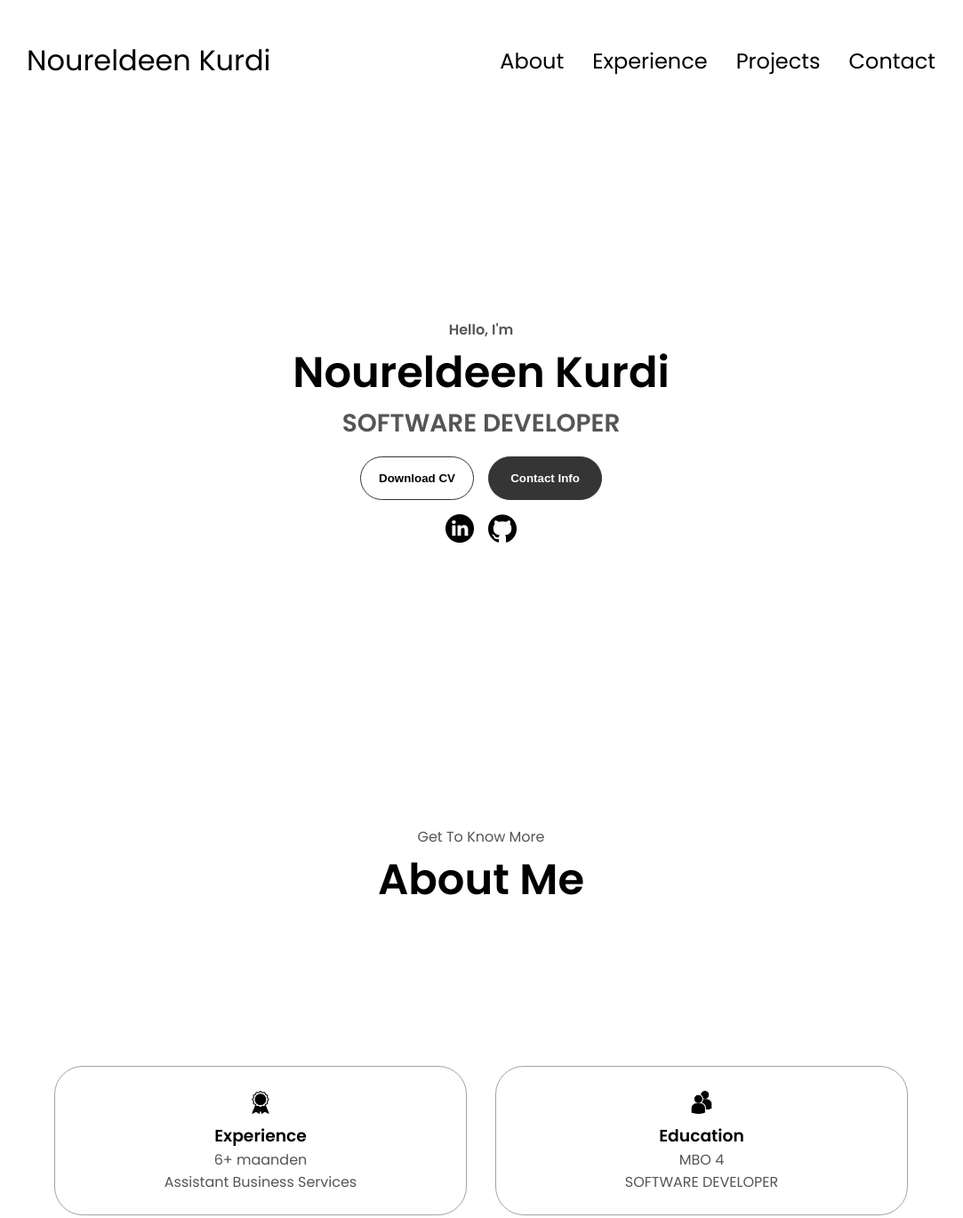
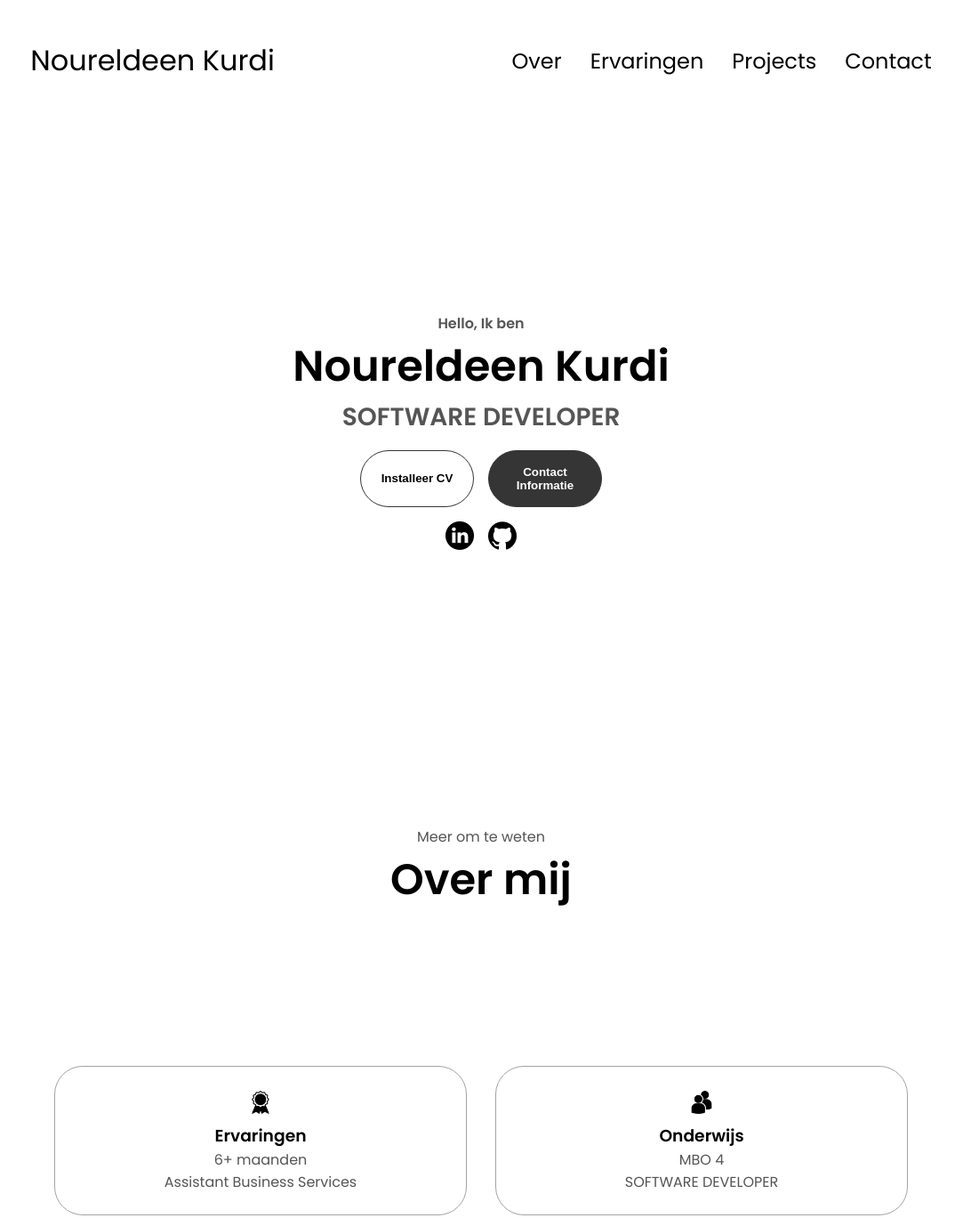
Before and after one commit to 9022624/P4-Portofolio, a plain HTML site: page index.html in a window 1280 px wide. Shown: the top 1369 px of the page at 89% size, without its empty margins (99-1182 px from the left). Drawn offline with Linux system fonts and the light colour scheme.

Commit message:
last update?

```diff
--- a/index.html
+++ b/index.html
@@ -16,8 +16,8 @@
       <span class="logo">Noureldeen Kurdi</span>
 
       <ul class="nav-links">
-        <li><a href="#about">About</a></li>
-        <li><a href="#experience">Experience</a></li>
+        <li><a href="#about">Over</a></li>
+        <li><a href="#experience">Ervaringen</a></li>
         <li><a href="#projects">Projects</a></li>
         <li><a href="#contact">Contact</a></li>
       </ul>
@@ -32,8 +32,8 @@
         <span></span>
       </span>
       <span class="menu-links">
-        <li><a href="#about" onclick="toggleMenu()">About</a></li>
-        <li><a href="#experience" onclick="toggleMenu()">Experience</a></li>
+        <li><a href="#about" onclick="toggleMenu()">Over</a></li>
+        <li><a href="#experience" onclick="toggleMenu()">Ervaringen</a></li>
         <li><a href="#projects" onclick="toggleMenu()">Projects</a></li>
         <li><a href="#contact" onclick="toggleMenu()">Contact</a></li>
       </span>
@@ -42,15 +42,15 @@
   <section id="profile">
 
     <span class="section__text">
-      <p class="section__text__p1">Hello, I'm</p>
+      <p class="section__text__p1">Hello, Ik ben</p>
       <h1 class="title">Noureldeen Kurdi</h1>
       <p class="section__text__p2">SOFTWARE DEVELOPER</p>
       <span class="btn-container">
         <button class="btn btn-color-2" onclick="window.open('./assets/vv.pdf')">
-          Download CV
+          Installeer CV
         </button>
         <button class="btn btn-color-1" onclick="location.href='./#contact'">
-          Contact Info
+          Contact Informatie
         </button>
       </span>
       <span id="socials-container">
@@ -62,19 +62,19 @@
     </span>
   </section>
   <section id="about">
-    <p class="section__text__p1">Get To Know More</p>
-    <h1 class="title">About Me</h1>
+    <p class="section__text__p1">Meer om te weten</p>
+    <h1 class="title">Over mij</h1>
     <span class="section-container">
       <span class="about-details-container">
         <span class="about-containers">
           <span class="details-container">
             <img src="./assets/experience.png" alt="Experience icon" class="icon" />
-            <h3>Experience</h3>
+            <h3>Ervaringen</h3>
             <p>6+ maanden <br />Assistant Business Services</p>
           </span>
           <span class="details-container">
             <img src="./assets/education.png" alt="Education icon" class="icon" />
-            <h3>Education</h3>
+            <h3>Onderwijs</h3>
             <p>MBO 4<br />SOFTWARE DEVELOPER</p>
           </span>
         </span>
@@ -94,8 +94,8 @@
     <img src="./assets/arrow.png" alt="Arrow icon" class="icon arrow" onclick="location.href='./#experience'" />
   </section>
   <section id="experience">
-    <p class="section__text__p1">Explore My</p>
-    <h1 class="title">Experience</h1>
+    <p class="section__text__p1">Ontdek mijn</p>
+    <h1 class="title">Ervaringen</h1>
     <span class="experience-details-container">
       <span class="about-containers">
         <span class="details-container">
@@ -161,15 +161,15 @@
         <img src="./assets/arrow.png" alt="Arrow icon" class="icon arrow" onclick="location.href='./#projects'" />
   </section>
   <section id="projects">
-    <p class="section__text__p1">Browse My Recent</p>
-    <h1 class="title">Projects</h1>
+    <p class="section__text__p1">Blader door mijn recente</p>
+    <h1 class="title">Projecten</h1>
     <span class="experience-details-container">
       <span class="about-containers">
         <span class="details-container color-container">
           <span class="article-container">
             <img src="./assets/project-1.png" alt="Project 1" class="project-img" />
           </span>
-          <h2 class="experience-sub-title project-title">Project One</h2>
+          <h2 class="experience-sub-title project-title">Project een</h2>
           <span class="btn-container">
             <button class="btn btn-color-2 project-btn" onclick="location.href='https://github.com/'">
               Github
@@ -183,7 +183,7 @@
           <span class="article-container">
             <img src="./assets/project-2.png" alt="Project 2" class="project-img" />
           </span>
-          <h2 class="experience-sub-title project-title">Project Two</h2>
+          <h2 class="experience-sub-title project-title">Project Twee</h2>
           <span class="btn-container">
             <button class="btn btn-color-2 project-btn" onclick="location.href='https://github.com/'">
               Github
@@ -197,7 +197,7 @@
           <span class="article-container">
             <img src="./assets/project-3.png" alt="Project 3" class="project-img" />
           </span>
-          <h2 class="experience-sub-title project-title">Project Three</h2>
+          <h2 class="experience-sub-title project-title">Project Drie</h2>
           <span class="btn-container">
             <button class="btn btn-color-2 project-btn" onclick="location.href='https://github.com/'">
               Github
@@ -229,14 +229,14 @@
     <nav>
       <span class="nav-links-container">
         <ul class="nav-links">
-          <li><a href="#about">About</a></li>
-          <li><a href="#experience">Experience</a></li>
+          <li><a href="#about">Over</a></li>
+          <li><a href="#experience">Ervaringen</a></li>
           <li><a href="#projects">Projects</a></li>
           <li><a href="#contact">Contact</a></li>
         </ul>
       </span>
     </nav>
-    <p>Copyright &#169; 2024 Noureldeen. All Rights Reserved.</p>
+    <p>Copyright &#169; 2024 Noureldeen.. All Rights Reserved.</p>
   </footer>
   <script src="script.js"></script>
 </body>
```
